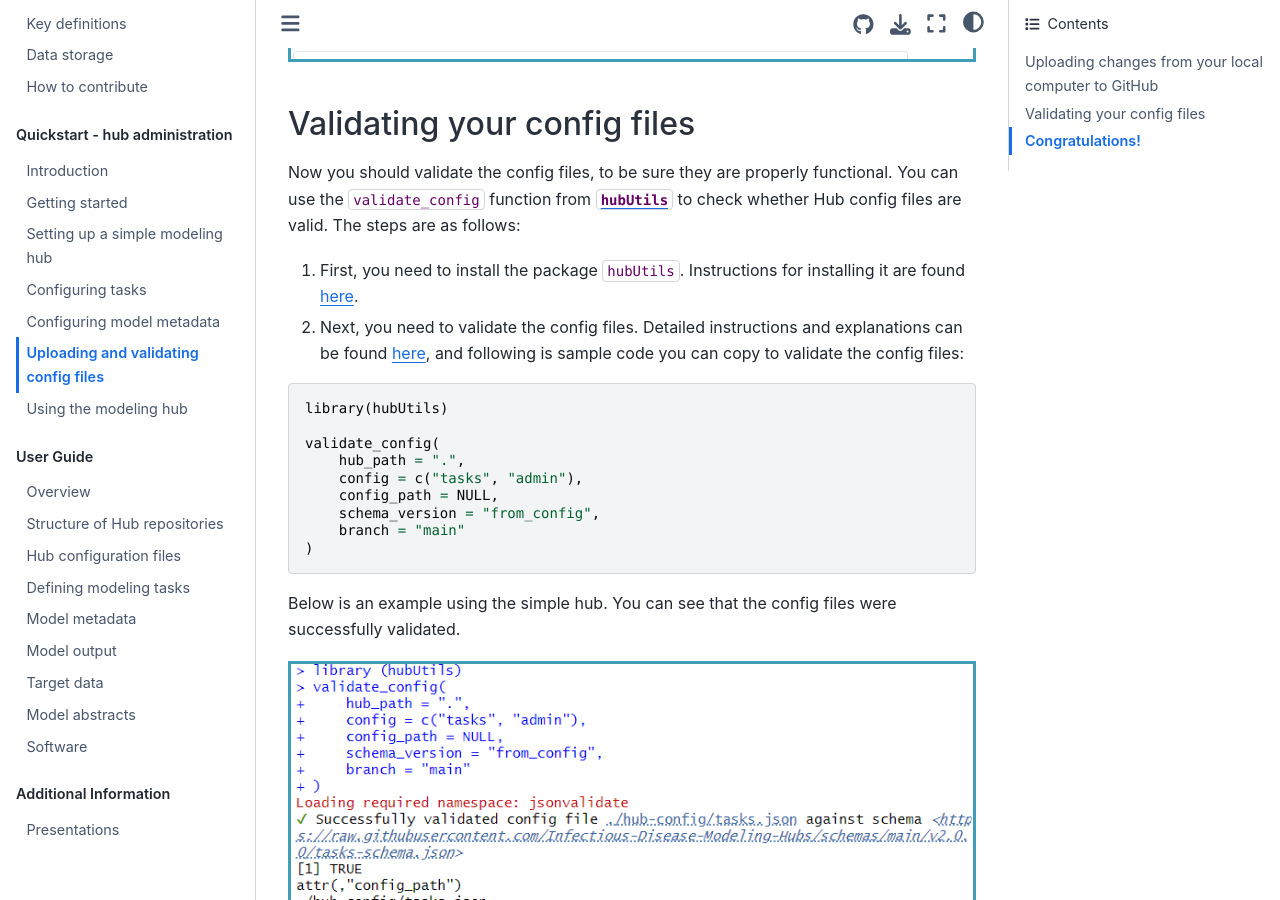
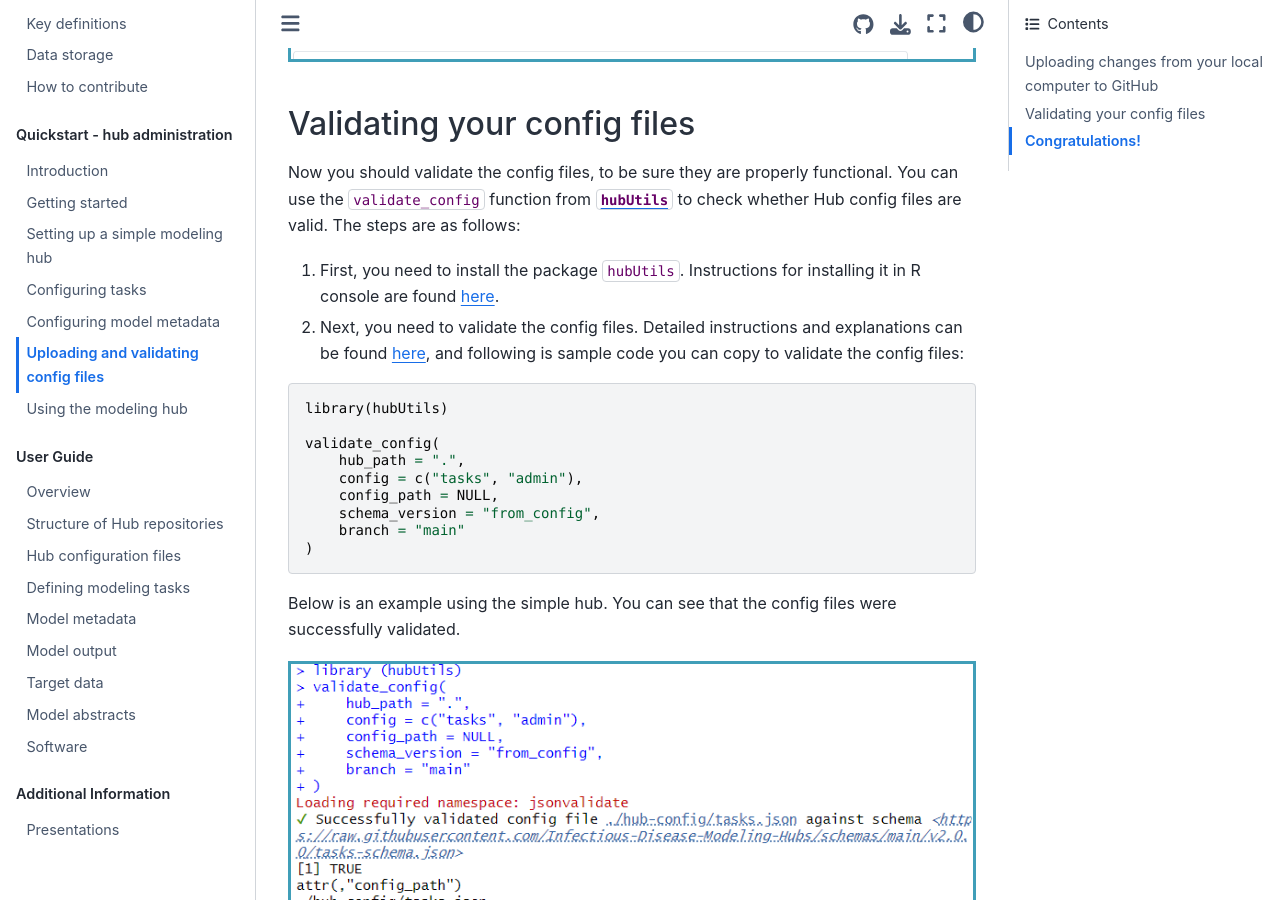
Before and after one commit to hubverse-org/hubDocs, a Sphinx documentation site: the page built from docs/source/quickstart-hub-admin/uploading-validating.md, in a window 1280 px wide and 900 px high, scrolled down 720 px. Built offline with Sphinx 7.4.7 and the Sphinx Book theme 1.1.4, drawn with Linux system fonts in a browser that asks for light colours.

Commit message:
minor change

````diff
--- a/docs/source/quickstart-hub-admin/uploading-validating.md
+++ b/docs/source/quickstart-hub-admin/uploading-validating.md
@@ -14,7 +14,7 @@ Once you have uploaded those two files onto your GitHub repository, you will not
 
 Now you should validate the config files, to be sure they are properly functional. You can use the `validate_config` function from [`hubUtils`](https://infectious-disease-modeling-hubs.github.io/hubUtils/index.html) to check whether Hub config files are valid. The steps are as follows:
 
-1. First, you need to install the package `hubUtils`. Instructions for installing it are found [here](https://github.com/Infectious-Disease-Modeling-Hubs/hubUtils#installation).
+1. First, you need to install the package `hubUtils`. Instructions for installing it in R console are found [here](https://github.com/Infectious-Disease-Modeling-Hubs/hubUtils#installation).
 2. Next, you need to validate the config files. Detailed instructions and explanations can be found [here](https://infectious-disease-modeling-hubs.github.io/hubUtils/articles/hub-setup.html#validate-config-files), and following is sample code you can copy to validate the config files:
 ```
 library(hubUtils)
````
